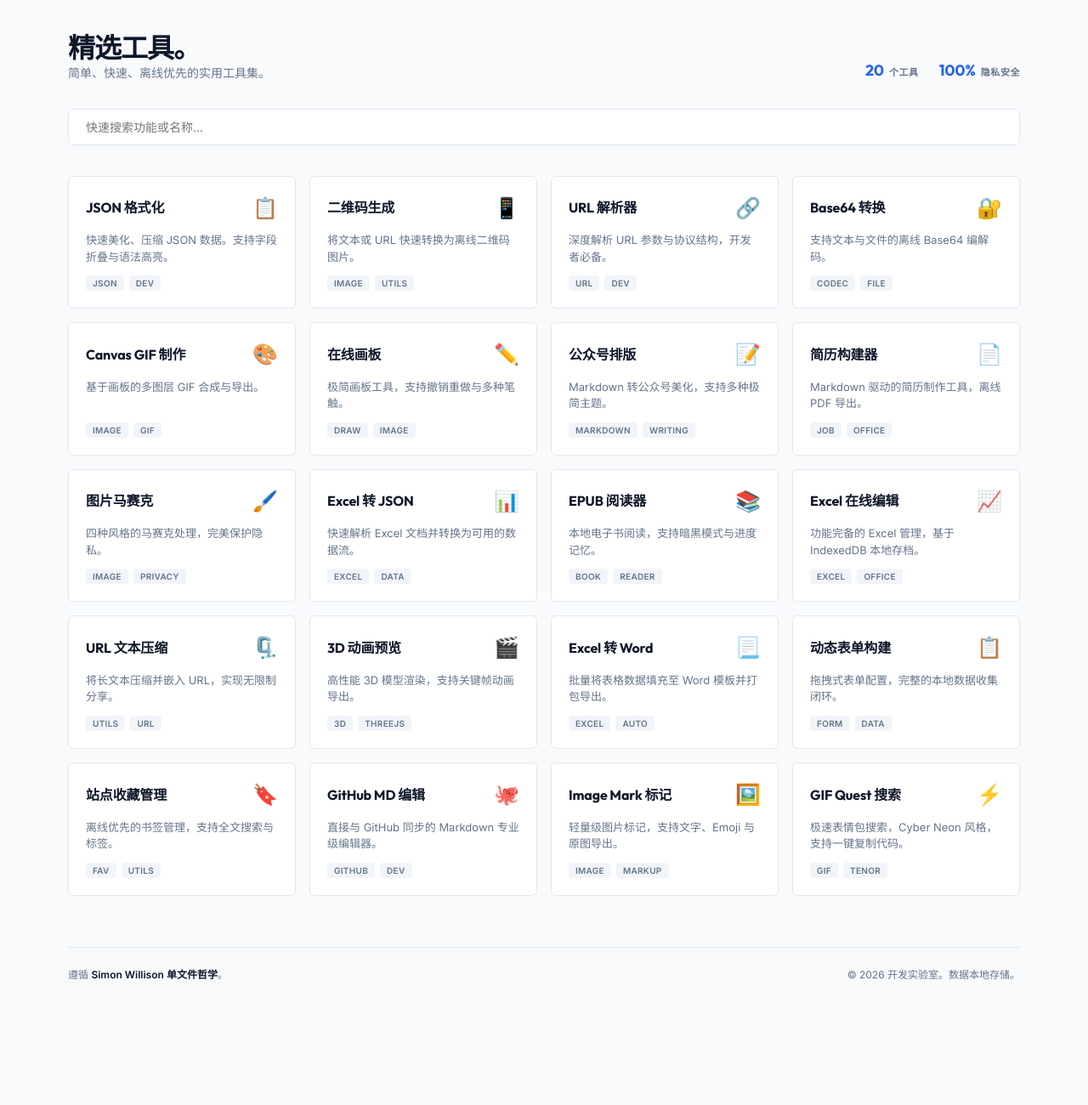
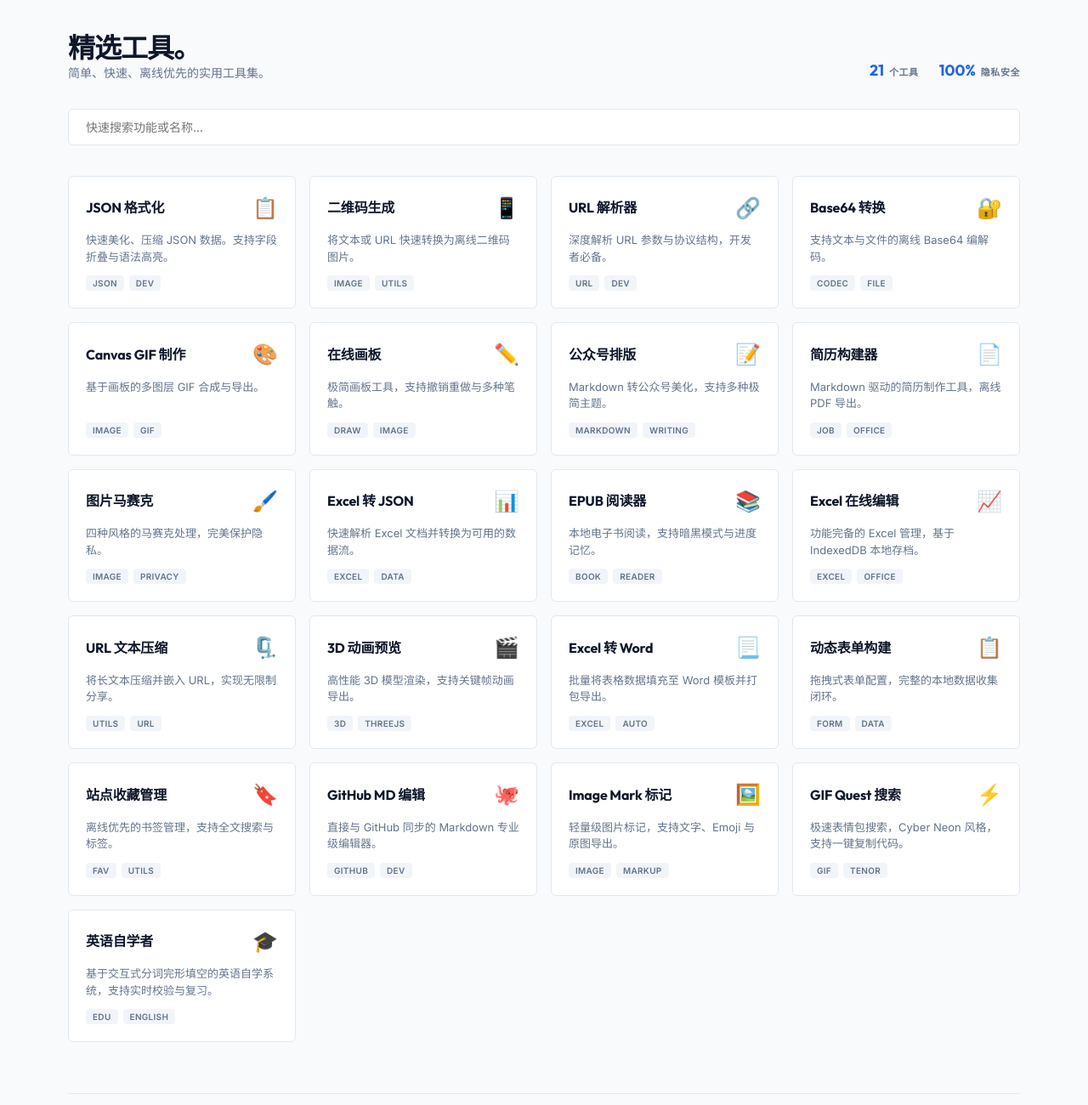
Before and after one commit to GitHubJiKe/single-html-file-tools-store, a plain HTML site: page index.html in a window 1280 px wide. Shown: the top 1300 px of the page at 85% size. Before the commit the page ends 1219 px from the top, so only its background shows below. Drawn offline with Linux system fonts and the light colour scheme.

Commit message:
feat: integrate english-self-learner into main portal

```diff
--- a/index.html
+++ b/index.html
@@ -246,7 +246,7 @@
                 </div>
                 <div class="stats">
                     <div class="stat-item">
-                        <span class="stat-number">20</span>
+                        <span class="stat-number">21</span>
                         <span class="stat-label">个工具</span>
                     </div>
                     <div class="stat-item">
@@ -463,6 +463,15 @@
                     url: "./gif-search/index.html",
                     tags: ["GIF", "TENOR"],
                 },
+                {
+                    id: "english-self-learner",
+                    title: "英语自学者",
+                    description:
+                        "基于交互式分词完形填空的英语自学系统，支持实时校验与复习。",
+                    icon: "🎓",
+                    url: "./english-self-learner/index.html",
+                    tags: ["EDU", "ENGLISH"],
+                },
             ];
 
             function renderTools(list) {
```
